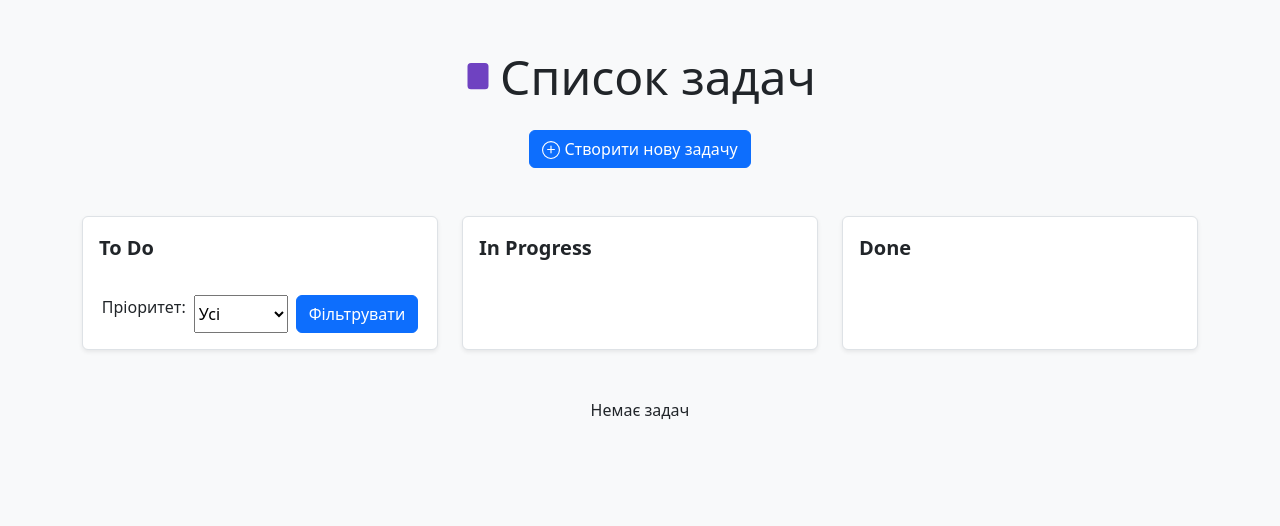
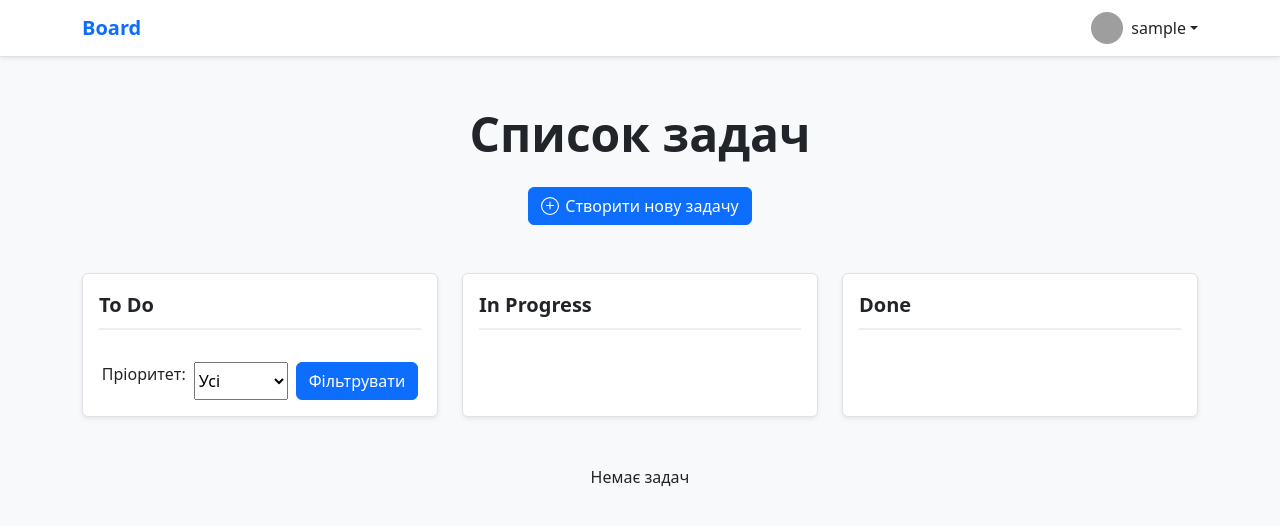
Before and after one commit to vladultimate/Task-Tracker, a Django app: page / in a window 1280 px wide. Shown: the top 526 px of the page. Run offline with Django 5.2, Linux system fonts and the light colour scheme; the visitor is signed in with stand-in values (Sample User, id 1); data that the repository does not hold is empty; grey boxes are pictures that could not be loaded.

Commit message:
added icon profile, and fixed editing a task(added boardeditingform, not typical boardform)

```diff
--- a/Tasks/forms.py
+++ b/Tasks/forms.py
@@ -11,6 +11,20 @@ class BoardForm(forms.ModelForm):
             'priority': forms.Select(attrs={'class': 'form-select'}),
             'deadline': forms.DateInput(attrs={'class': 'form-control', 'type': 'date'}),
         }
+
+
+class BoardEditingForm(forms.ModelForm):
+    class Meta:
+        model = Board
+        fields = ['name', 'description', 'priority', 'state', 'deadline']
+        widgets = {
+            'name': forms.TextInput(attrs={'class': 'form-control'}),
+            'description': forms.Textarea(attrs={'class': 'form-control', 'rows': 4}),
+            'priority': forms.Select(attrs={'class': 'form-select'}),
+            'state': forms.Select(attrs={'class': 'form-select'}),
+            'deadline': forms.DateInput(attrs={'class': 'form-control', 'type': 'date'}),
+        }
+
 
 class LoginForm(forms.Form):
     username = forms.CharField(
--- a/Tasks/templates/board_list.html
+++ b/Tasks/templates/board_list.html
@@ -14,6 +14,29 @@
 
         .card.position-relative {
             overflow: visible;
+            border-left: 4px solid #6f42c1;
+            border-radius: 0.5rem;
+            box-shadow: 0 2px 6px rgba(0, 0, 0, 0.05);
+            transition: none;
+        }
+
+        .card-title a {
+            font-weight: 600;
+            color: #0d6efd;
+        }
+
+        .card-title a:hover {
+            text-decoration: underline;
+        }
+
+        .card-body {
+            padding: 1rem 1.25rem;
+        }
+
+        .card-text span {
+            font-size: 0.9rem;
+            margin-bottom: 0.25rem;
+            color: #555;
         }
 
         .task-actions {
@@ -34,16 +57,62 @@
             overflow-y: auto;
             padding-right: 4px;
         }
+
+        .task-actions .btn {
+            padding: 0.25rem 0.5rem;
+            font-size: 0.8rem;
+        }
+
+        .btn-outline-warning svg,
+        .btn-outline-danger svg {
+            vertical-align: middle;
+        }
+
+        .border.rounded.p-3 {
+            background-color: #ffffff;
+        }
+
+        .display-5 {
+            font-weight: 700;
+        }
+
+        .icon-button svg {
+            margin-right: 6px;
+        }
+
+        .icon-button {
+            display: inline-flex;
+            align-items: center;
+        }
+
+        .d-flex.align-items-center.mb-3.fw-semibold.fs-5 {
+            border-bottom: 2px solid #eee;
+            padding-bottom: 0.5rem;
+        }
     </style>
 </head>
 <body class="bg-light text-dark">
+<body class="bg-light text-dark">
 
+<nav class="navbar navbar-expand-lg navbar-light bg-white border-bottom shadow-sm">
+    <div class="container">
+        <a class="navbar-brand fw-bold text-primary">Board</a>
+
+        <div class="dropdown ms-auto">
+            <a class="d-flex align-items-center text-dark text-decoration-none dropdown-toggle" href="#" role="button" data-bs-toggle="dropdown" aria-expanded="false">
+                <img src="https://ui-avatars.com/api/?name={{ request.user.username }}&background=6f42c1&color=fff&size=32" alt="avatar" class="rounded-circle me-2" width="32" height="32">
+                <span>{{ request.user.username }}</span>
+            </a>
+            <ul class="dropdown-menu dropdown-menu-end shadow-sm">
+                <li><a class="dropdown-item" href="#">Профіль</a></li>
+                <li><hr class="dropdown-divider"></li>
+            </ul>
+        </div>
+    </div>
+</nav>
 <div class="container py-5">
     <div class="text-center mb-5">
         <h1 class="display-5 d-flex justify-content-center align-items-center">
-            <svg xmlns="http://www.w3.org/2000/svg" width="28" height="28" fill="#6f42c1" class="me-2" viewBox="0 0 16 16">
-                <path d="M4 0a2 2 0 0 0-2 2v1h12V2a2 2 0 0 0-2-2H4zm10 4H2v9a2 2 0 0 0 2 2h8a2 2 0 0 0 2-2V4zM2 3v1h12V3H2z"/>
-            </svg>
             Список задач
         </h1>
         <a href="{% url 'board_create' %}" class="btn btn-primary mt-3 icon-button">
@@ -68,8 +137,11 @@
                                     <h5 class="card-title">
                                         <a href="{% url 'board_detail' board.pk %}" class="text-decoration-none text-primary">{{ board.name }}</a>
                                     </h5>
-                                    <p class="card-text">Пріоритет: {{ board.priority }}</p>
-                                    <p class="card-text"><small class="text-muted">Автор: {{ board.author.username }}</small></p>
+                                    <p class="card-text d-flex flex-column">
+                                        <span>Пріоритет: <strong>{{ board.get_priority_display }}</strong></span>
+                                        <span>Автор: <strong>{{ board.author.username }}</strong></span>
+                                    </p>
+                                    {% if request.user == board.author %}
                                     <div class="task-actions">
                                         <a href="{% url 'board_edit' board.pk %}" class="btn btn-sm btn-outline-warning" title="Редагувати">
                                             <svg xmlns="http://www.w3.org/2000/svg" width="16" height="16" fill="currentColor" class="bi bi-pencil" viewBox="0 0 16 16">
@@ -83,6 +155,7 @@
                                             </svg>
                                         </a>
                                     </div>
+                                    {% endif %}
                                 </div>
                             </div>
                         {% endif %}
@@ -108,8 +181,11 @@
                                     <h5 class="card-title">
                                         <a href="{% url 'board_detail' board.pk %}" class="text-decoration-none text-primary">{{ board.name }}</a>
                                     </h5>
-                                    <p class="card-text">Пріоритет: {{ board.priority }}</p>
-                                    <p class="card-text"><small class="text-muted">Автор: {{ board.author.username }}</small></p>
+                                    <p class="card-text d-flex flex-column">
+                                        <span>Пріоритет: <strong>{{ board.get_priority_display }}</strong></span>
+                                        <span>Автор: <strong>{{ board.author.username }}</strong></span>
+                                    </p>
+                                    {% if request.user == board.author %}
                                     <div class="task-actions">
                                         <a href="{% url 'board_edit' board.pk %}" class="btn btn-sm btn-outline-warning" title="Редагувати">
                                             <svg xmlns="http://www.w3.org/2000/svg" width="16" height="16" fill="currentColor" class="bi bi-pencil" viewBox="0 0 16 16">
@@ -123,6 +199,7 @@
                                             </svg>
                                         </a>
                                     </div>
+                                    {% endif %}
                                 </div>
                             </div>
                         {% endif %}
@@ -143,8 +220,11 @@
                                     <h5 class="card-title">
                                         <a href="{% url 'board_detail' board.pk %}" class="text-decoration-none text-primary">{{ board.name }}</a>
                                     </h5>
-                                    <p class="card-text">Пріоритет: {{ board.priority }}</p>
-                                    <p class="card-text"><small class="text-muted">Автор: {{ board.author.username }}</small></p>
+                                    <p class="card-text d-flex justify-content-between">
+                                        <span>Пріоритет: <strong>{{ board.get_priority_display }}</strong></span>
+                                        <span>Автор: <strong>{{ board.user.username }}</strong></span>
+                                    </p>
+                                    {% if request.user == board.author %}
                                     <div class="task-actions">
                                         <a href="{% url 'board_edit' board.pk %}" class="btn btn-sm btn-outline-warning" title="Редагувати">
                                             <svg xmlns="http://www.w3.org/2000/svg" width="16" height="16" fill="currentColor" class="bi bi-pencil" viewBox="0 0 16 16">
@@ -158,6 +238,7 @@
                                             </svg>
                                         </a>
                                     </div>
+                                    {% endif %}
                                 </div>
                             </div>
                         {% endif %}
--- a/Tasks/views.py
+++ b/Tasks/views.py
@@ -5,7 +5,7 @@ from django.contrib.auth import authenticate, login
 from django.contrib.auth.forms import UserCreationForm
 from django.urls import reverse_lazy
 from .models import Board
-from .forms import BoardForm, LoginForm, FilterForm
+from .forms import BoardForm, LoginForm, FilterForm, BoardEditingForm
 from .mixins import UserIsOwnerMixin
 
 class BoardListView(LoginRequiredMixin, ListView):
@@ -45,7 +45,7 @@ class BoardCreateView(LoginRequiredMixin, CreateView):
 
 class BoardEditView(LoginRequiredMixin, UserIsOwnerMixin, UpdateView):
     model = Board
-    form_class = BoardForm
+    form_class = BoardEditingForm
     template_name = 'board_form.html'
     success_url = reverse_lazy('board_list')
 
```
